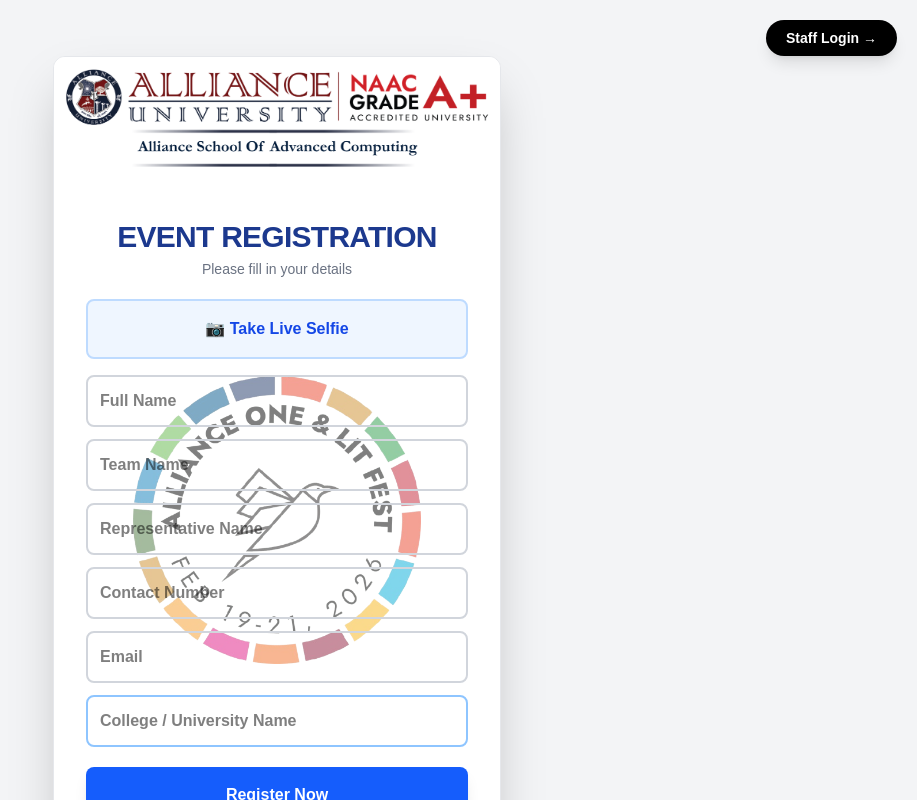
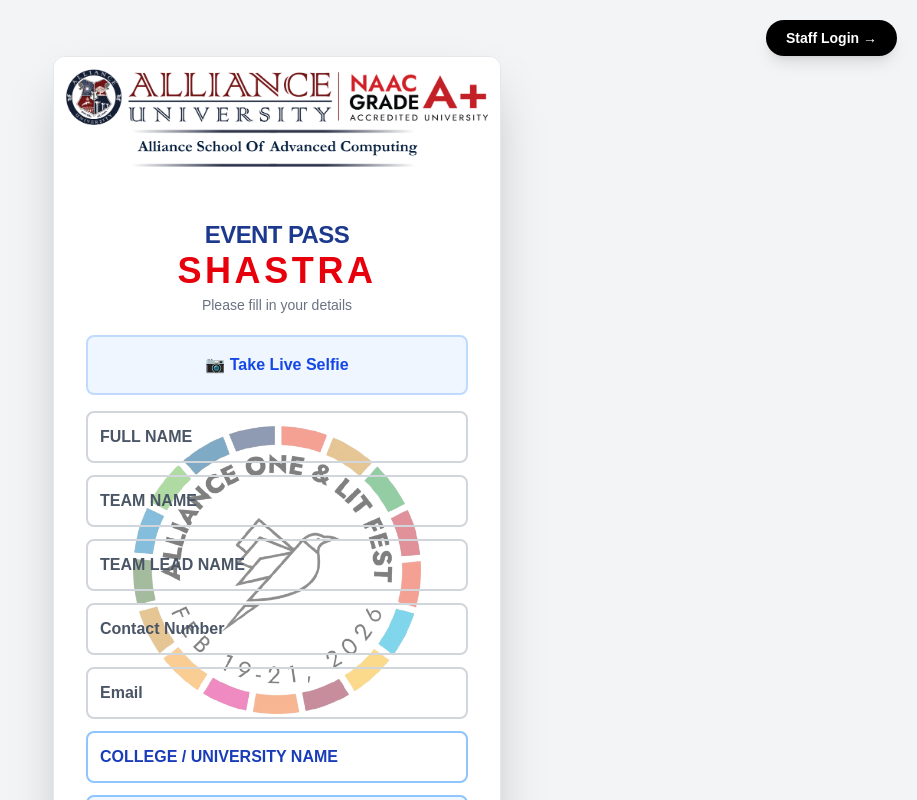
Before and after one commit to lussifur/event-scanner, a Next.js app: page / in a window 1280 px wide. Shown: the top 800 px of the page, without its empty margins (363-1280 px from the left). Built offline with nearby package versions, Linux system fonts and the light colour scheme; no server answers.

Commit message:
Update to SHASTRA Event Pass with bold inputs

```diff
--- a/src/app/page.tsx
+++ b/src/app/page.tsx
@@ -4,27 +4,24 @@
 import { QRCodeSVG } from 'qrcode.react'
 import Link from 'next/link'
 import Webcam from 'react-webcam'
-import { toPng } from 'html-to-image' // New import
+import { toPng } from 'html-to-image'
 
 export default function Home() {
   const [formData, setFormData] = useState({
-    name: '', team_name: '', representative_name: '', contact_number: '', email: '', college_name: ''
+    name: '', team_name: '', representative_name: '', contact_number: '', email: '', college_name: '', event_name: ''
   })
   const [ticket, setTicket] = useState<any>(null)
   const [loading, setLoading] = useState(false)
 
-  // REFS & STATE
-  const ticketRef = useRef<HTMLDivElement>(null) // Ref for the WHOLE pass
+  const ticketRef = useRef<HTMLDivElement>(null)
   const webcamRef = useRef<Webcam>(null)
   const [image, setImage] = useState<string | null>(null)
   const [showCamera, setShowCamera] = useState(false)
-  const [cameraError, setCameraError] = useState(false)
 
   const handleChange = (e: any) => {
     setFormData({ ...formData, [e.target.name]: e.target.value })
   }
 
-  // 1. CAPTURE PHOTO
   const takePhoto = useCallback(() => {
     if (webcamRef.current) {
       const imageSrc = webcamRef.current.getScreenshot()
@@ -37,48 +34,32 @@
     }
   }, [webcamRef])
 
-  // 2. DOWNLOAD FULL PASS (UPDATED)
   const downloadFullPass = async () => {
     if (ticketRef.current === null) return
-
     try {
-      // Captures the entire div at high quality
       const dataUrl = await toPng(ticketRef.current, { cacheBust: true, pixelRatio: 3 })
       const link = document.createElement('a')
       link.download = `Alliance-Pass-${ticket.name}.png`
       link.href = dataUrl
       link.click()
     } catch (err) {
-      console.error('Download failed', err)
       alert("Could not generate image. Please try a screenshot.")
     }
   }
 
-  // 3. REGISTER
   const handleRegister = async (e: React.FormEvent) => {
     e.preventDefault()
     if (!image) return alert("Please take a selfie first!")
-
     setLoading(true)
 
     try {
         const fileName = `${Date.now()}-${formData.name.replace(/\s/g, '')}.jpg`
         const blob = await (await fetch(image)).blob()
-
-        const { error: uploadError } = await supabase.storage
-            .from('attendee_photos')
-            .upload(fileName, blob)
-
-        if (uploadError) throw new Error("Photo upload failed: " + uploadError.message)
+        const { error: uploadError } = await supabase.storage.from('attendee_photos').upload(fileName, blob)
+        if (uploadError) throw uploadError
 
         const publicUrl = supabase.storage.from('attendee_photos').getPublicUrl(fileName).data.publicUrl
-
-        const { data, error } = await supabase
-          .from('attendees')
-          .insert([{ ...formData, photo_url: publicUrl, status: 'checked_out' }])
-          .select()
-          .single()
-
+        const { data, error } = await supabase.from('attendees').insert([{ ...formData, photo_url: publicUrl, status: 'checked_out' }]).select().single()
         if (error) throw error
         setTicket(data)
     } catch (err: any) {
@@ -88,19 +69,20 @@
     }
   }
 
-  // --- RENDER TICKET ---
   if (ticket) {
     return (
       <div className="min-h-screen flex flex-col items-center justify-center p-4 bg-gray-100 text-black">
-        {/* ticketRef added here to capture the white box and everything inside */}
-        <div ref={ticketRef} className="bg-white p-6 rounded-xl shadow-2xl max-w-sm w-full border-t-4 border-blue-600 relative overflow-hidden">
+        <div ref={ticketRef} className="bg-white p-6 rounded-xl shadow-2xl max-w-sm w-full border-t-4 border-blue-600 relative overflow-hidden text-center">
           <div className="absolute inset-0 flex items-center justify-center pointer-events-none z-0">
               <img src="/watermark.png" alt="Watermark" className="w-64 h-64 object-contain opacity-50" />
           </div>
 
           <div className="relative z-10">
             <img src="/alliance-banner.jpg" alt="Event Banner" className="w-full h-auto mb-4 rounded-md shadow-sm" />
-            <h2 className="text-xl font-bold text-center text-blue-900 mb-4 tracking-wide uppercase">Official Event Pass</h2>
+
+            <h2 className="text-xl font-black text-blue-900 tracking-tight uppercase">EVENT PASS</h2>
+            {/* SHASTRA Style: Bold, Normal (not italic), Red */}
+            <p className="text-3xl font-bold text-red-600 mb-4 tracking-widest uppercase">SHASTRA</p>
 
             <div className="flex justify-center mb-4">
                <img src={ticket.photo_url} className="w-28 h-28 rounded-full object-cover border-4 border-blue-100 shadow-md" />
@@ -111,16 +93,16 @@
             </div>
 
             <div className="text-center space-y-1 mb-6 border-t pt-4 border-dashed border-gray-300">
-              <p className="text-2xl font-bold text-gray-800">{ticket.name}</p>
-              <p className="text-sm font-semibold text-gray-500">{ticket.team_name}</p>
-              <p className="text-xs font-bold text-blue-600 bg-blue-50 inline-block px-3 py-1 rounded-full">{ticket.college_name}</p>
+              <p className="text-2xl font-bold text-gray-800 uppercase">{ticket.name}</p>
+              <p className="text-sm font-semibold text-gray-500 uppercase">{ticket.team_name}</p>
+              <p className="text-xs font-bold text-blue-600 bg-blue-50 inline-block px-3 py-1 rounded-full uppercase">{ticket.college_name}</p>
+              <p className="block text-sm font-bold text-gray-400 mt-1 uppercase">{ticket.event_name}</p>
             </div>
           </div>
         </div>
 
-        {/* Buttons are OUTSIDE the ref so they aren't included in the download image */}
         <div className="w-full max-w-sm mt-4 space-y-3">
-            <button onClick={downloadFullPass} className="w-full bg-green-600 text-white font-bold py-3 rounded-lg shadow-lg flex items-center justify-center gap-2">
+            <button onClick={downloadFullPass} className="w-full bg-green-600 text-white font-bold py-3 rounded-lg shadow-lg flex items-center justify-center gap-2 transition-transform active:scale-95">
               📥 Download Full Pass
             </button>
             <button onClick={() => window.location.reload()} className="w-full text-blue-600 font-bold py-2 hover:bg-gray-50 text-sm">Register Another</button>
@@ -129,12 +111,11 @@
     )
   }
 
-  // --- RENDER FORM ---
   return (
-    <div className="min-h-screen flex flex-col items-center justify-center p-4 bg-gray-100 relative">
+    <div className="min-h-screen flex flex-col items-center justify-center p-4 bg-gray-100 relative text-black">
       <Link href="/scan" className="absolute top-5 right-5 z-50 bg-black text-white px-5 py-2 rounded-full text-sm font-bold shadow-lg">Staff Login →</Link>
 
-      <form onSubmit={handleRegister} className="bg-white rounded-xl shadow-2xl w-full max-w-md mt-10 text-black overflow-hidden border border-gray-200 relative">
+      <form onSubmit={handleRegister} className="bg-white rounded-xl shadow-2xl w-full max-w-md mt-10 overflow-hidden border border-gray-200 relative">
         <img src="/alliance-banner.jpg" alt="Event Banner" className="w-full h-auto object-cover relative z-10" />
 
         <div className="absolute inset-0 flex items-center justify-center pointer-events-none z-0 mt-32">
@@ -143,7 +124,9 @@
 
         <div className="p-8 space-y-5 relative z-10">
             <div className="text-center">
-                <h1 className="text-3xl font-extrabold text-blue-900 uppercase tracking-tight">Event Registration</h1>
+                <h1 className="text-2xl font-black text-blue-900 uppercase tracking-tight">EVENT PASS</h1>
+                {/* SHASTRA Style: Bold, Normal (not italic), Red */}
+                <p className="text-4xl font-bold text-red-600 tracking-widest uppercase">SHASTRA</p>
                 <p className="text-gray-500 font-medium text-sm mt-1">Please fill in your details</p>
             </div>
 
@@ -172,15 +155,16 @@
             </div>
 
             <div className="space-y-3">
-                <input name="name" placeholder="Full Name" onChange={handleChange} required className="w-full border-2 border-gray-300 p-3 rounded-lg text-black bg-transparent font-semibold" />
-                <input name="team_name" placeholder="Team Name" onChange={handleChange} required className="w-full border-2 border-gray-300 p-3 rounded-lg text-black bg-transparent font-semibold" />
-                <input name="representative_name" placeholder="Representative Name" onChange={handleChange} required className="w-full border-2 border-gray-300 p-3 rounded-lg text-black bg-transparent font-semibold" />
-                <input name="contact_number" placeholder="Contact Number" onChange={handleChange} required className="w-full border-2 border-gray-300 p-3 rounded-lg text-black bg-transparent font-semibold" />
-                <input name="email" placeholder="Email" onChange={handleChange} required className="w-full border-2 border-gray-300 p-3 rounded-lg text-black bg-transparent font-semibold" />
-                <input name="college_name" placeholder="College / University Name" onChange={handleChange} required className="w-full border-2 border-blue-300 bg-transparent p-3 rounded-lg text-black font-bold" />
+                <input name="name" placeholder="Full Name" onChange={handleChange} required className="w-full border-2 border-gray-300 p-3 rounded-lg text-black bg-transparent font-bold placeholder:text-gray-600 placeholder:font-bold outline-none focus:border-blue-500 uppercase" />
+                <input name="team_name" placeholder="Team Name" onChange={handleChange} required className="w-full border-2 border-gray-300 p-3 rounded-lg text-black bg-transparent font-bold placeholder:text-gray-600 placeholder:font-bold outline-none focus:border-blue-500 uppercase" />
+                <input name="representative_name" placeholder="Team Lead Name" onChange={handleChange} required className="w-full border-2 border-gray-300 p-3 rounded-lg text-black bg-transparent font-bold placeholder:text-gray-600 placeholder:font-bold outline-none focus:border-blue-500 uppercase" />
+                <input name="contact_number" placeholder="Contact Number" onChange={handleChange} required className="w-full border-2 border-gray-300 p-3 rounded-lg text-black bg-transparent font-bold placeholder:text-gray-600 placeholder:font-bold outline-none focus:border-blue-500" />
+                <input name="email" placeholder="Email" onChange={handleChange} required className="w-full border-2 border-gray-300 p-3 rounded-lg text-black bg-transparent font-bold placeholder:text-gray-600 placeholder:font-bold outline-none focus:border-blue-500" />
+                <input name="college_name" placeholder="College / University Name" onChange={handleChange} required className="w-full border-2 border-blue-300 bg-transparent p-3 rounded-lg text-black font-extrabold placeholder:text-blue-800 placeholder:font-bold outline-none focus:border-blue-500 uppercase" />
+                <input name="event_name" placeholder="Event Name" onChange={handleChange} required className="w-full border-2 border-blue-300 bg-[#f0f7ff] p-3 rounded-lg text-black font-extrabold placeholder:text-blue-800 placeholder:font-bold outline-none focus:border-blue-500 uppercase" />
             </div>
 
-            <button disabled={loading} className="w-full bg-blue-600 text-white font-bold p-4 rounded-lg hover:bg-blue-700 shadow-lg">
+            <button disabled={loading} className="w-full bg-blue-600 text-white font-bold p-4 rounded-lg hover:bg-blue-700 shadow-lg transition-transform active:scale-95 uppercase">
             {loading ? 'Generating Pass...' : 'Register Now'}
             </button>
         </div>
```
